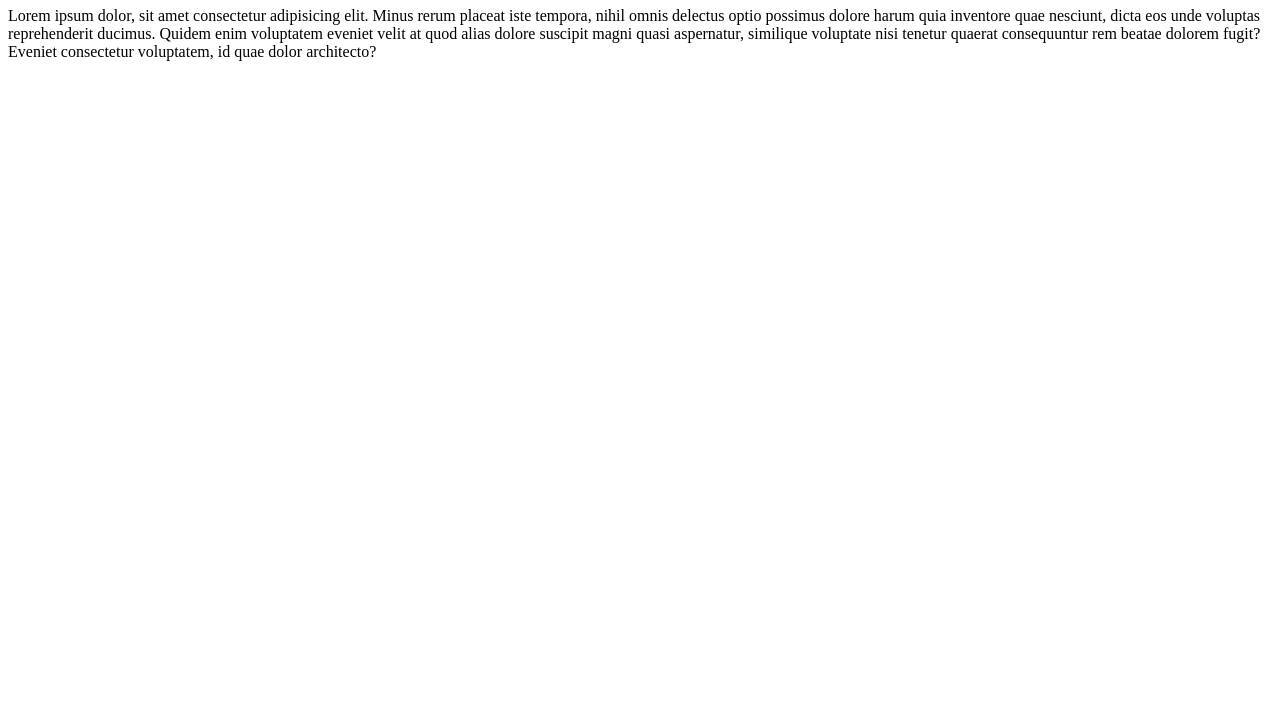
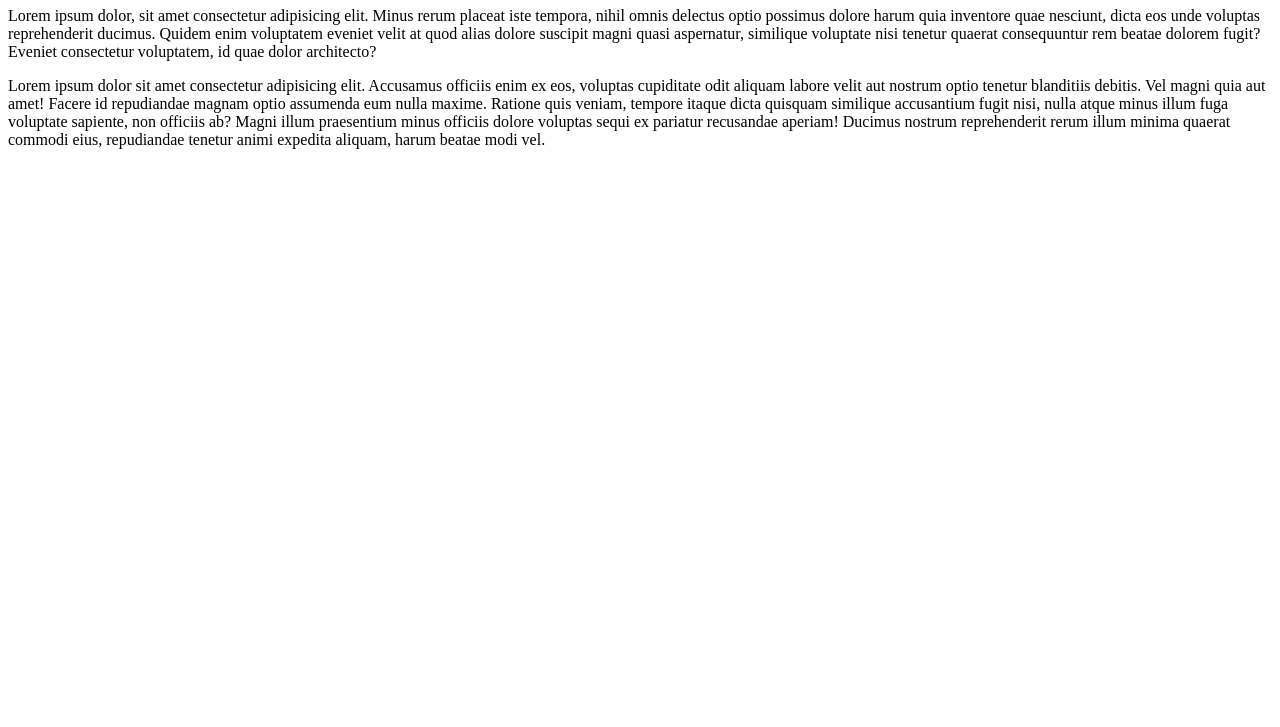
Before and after one commit to austinkauf96/day1githw, a plain HTML site: page index.html in a window 1280 px wide. Shown: the part 73-800 px from the top of the page. Drawn offline with Linux system fonts and the light colour scheme.

Commit message:
Lorem Ipsum added lines 15-17

```diff
--- a/index.html
+++ b/index.html
@@ -10,5 +10,10 @@
     <h1>Hello! Git Commans Assignment here!</h1>
     <p>Lorem ipsum dolor, sit amet consectetur adipisicing elit. Minus rerum placeat iste tempora, nihil omnis delectus optio possimus dolore harum quia inventore quae nesciunt, dicta eos unde voluptas reprehenderit ducimus.
     Quidem enim voluptatem eveniet velit at quod alias dolore suscipit magni quasi aspernatur, similique voluptate nisi tenetur quaerat consequuntur rem beatae dolorem fugit? Eveniet consectetur voluptatem, id quae dolor architecto?</p>
+
+
+    Lorem ipsum dolor sit amet consectetur adipisicing elit. Accusamus officiis enim ex eos, voluptas cupiditate odit aliquam labore velit aut nostrum optio tenetur blanditiis debitis. Vel magni quia aut amet!
+    Facere id repudiandae magnam optio assumenda eum nulla maxime. Ratione quis veniam, tempore itaque dicta quisquam similique accusantium fugit nisi, nulla atque minus illum fuga voluptate sapiente, non officiis ab?
+    Magni illum praesentium minus officiis dolore voluptas sequi ex pariatur recusandae aperiam! Ducimus nostrum reprehenderit rerum illum minima quaerat commodi eius, repudiandae tenetur animi expedita aliquam, harum beatae modi vel.
 </body>
 </html>
```
